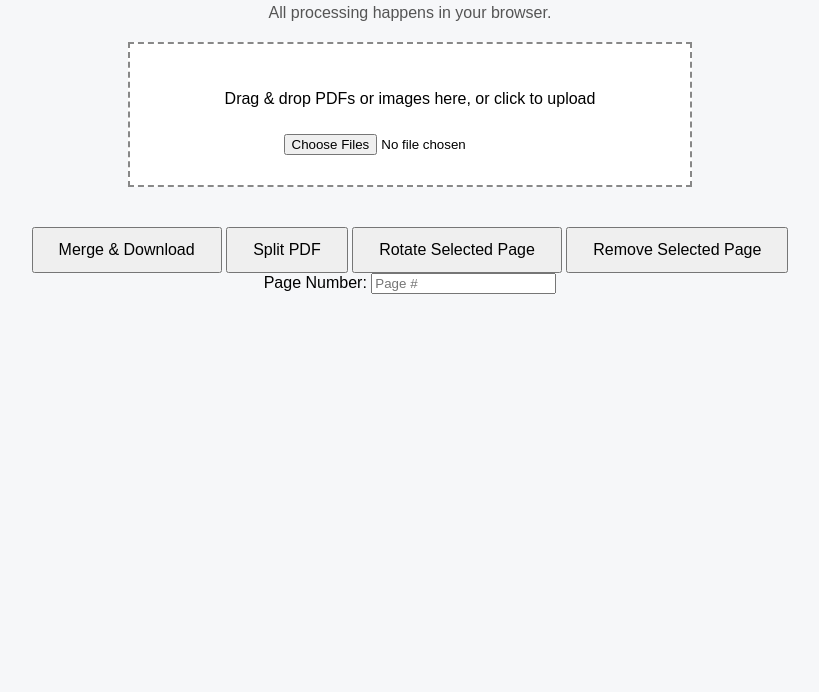
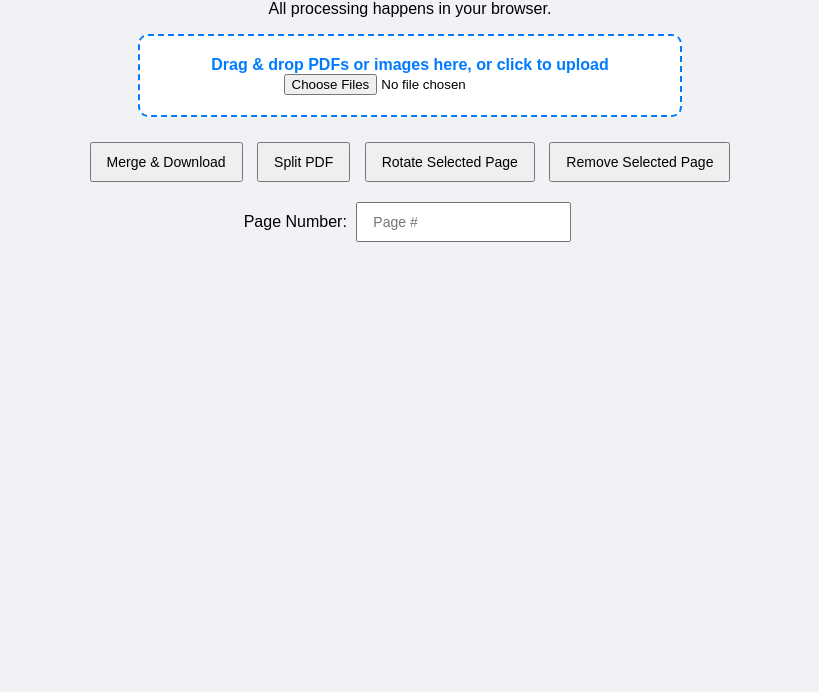
Before and after one commit to saikantgajula/pdf-tool, a plain HTML site: page index.html in a window 1280 px wide. Shown: the part 108-800 px from the top of the page, without its empty margins (230-1049 px from the left). Drawn offline with nearby package versions, Linux system fonts and the light colour scheme.

Commit message:
newfull-Update style.css

```diff
--- a/style.css
+++ b/style.css
@@ -1,67 +1,37 @@
 body {
   font-family: Arial, sans-serif;
-  background: #f6f7f9;
-  padding: 30px;
   text-align: center;
-}
-
-h1 {
-  margin-bottom: 5px;
-}
-
-.subtitle {
-  color: #555;
+  padding: 20px;
+  background: #f0f2f5;
 }
 
 #drop-zone {
-  border: 2px dashed #888;
-  padding: 30px;
+  margin: 15px auto;
+  padding: 20px;
+  width: 80%;
+  max-width: 500px;
+  border: 2px dashed #007bff;
+  border-radius: 10px;
+  cursor: pointer;
   background: #fff;
-  margin: 20px auto;
-  max-width: 500px;
-  cursor: pointer;
+  transition: background 0.2s;
 }
 
-#drop-zone:hover {
-  background: #eef3ff;
+#drop-zone p {
+  margin: 0;
+  font-weight: bold;
+  color: #007bff;
 }
 
-#fileInput {
-  margin-top: 10px;
+#drop-zone.dragover {
+  background: #e0ebff;
 }
 
 #fileList {
   list-style: none;
   padding: 0;
   max-width: 500px;
-  margin: 10px auto;
-  text-align: left;
-}
-
-#fileList li {
-  background: #fff;
-  padding: 8px;
-  margin-bottom: 5px;
-  border-radius: 4px;
-}
-
-button {
-  margin-top: 20px;
-  padding: 12px 25px;
-  font-size: 16px;
-  cursor: pointer;
-}
-
-.note {
-  margin-top: 20px;
-  font-size: 13px;
-  color: #666;
-}
-#fileList {
-  list-style: none;
-  padding: 0;
-  max-width: 500px;
-  margin: 15px auto;
+  margin: 20px auto;
   text-align: left;
 }
 
@@ -74,6 +44,13 @@ button {
   border: 1px solid #ddd;
 }
 
-#fileList li.dragging {
-  opacity: 0.5;
+#controls button, #pageControl input {
+  margin: 5px;
+  padding: 10px 15px;
+  font-size: 14px;
+  cursor: pointer;
 }
+
+#pageControl {
+  margin-top: 10px;
+}
```
